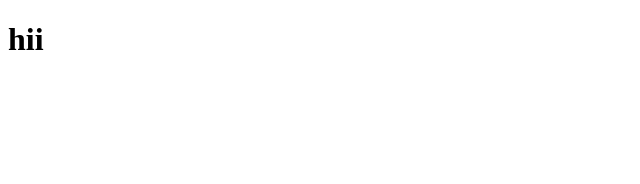
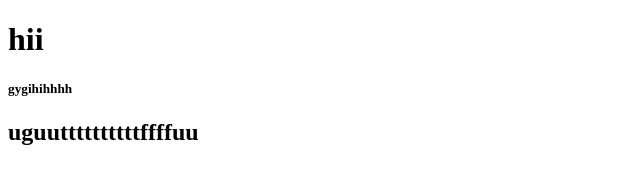
Before and after one commit to Anwar79-khyath/anwar, a plain HTML site: page demo1/demo.html in a window 1280 px wide. Shown: the whole page, without its empty margins (0-640 px from the left). Drawn offline with Linux system fonts and the light colour scheme.

Commit message:
update demohtml

```diff
--- a/demo1/demo.html
+++ b/demo1/demo.html
@@ -7,5 +7,7 @@
 </head>
 <body>
     <h1>hii</h1>
+    <h5>gygihihhhh</h5>
+    <h2>uguuttttttttttffffuu</h2>
 </body>
 </html>
```
